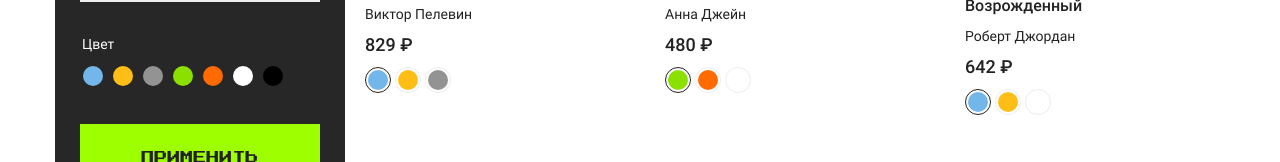
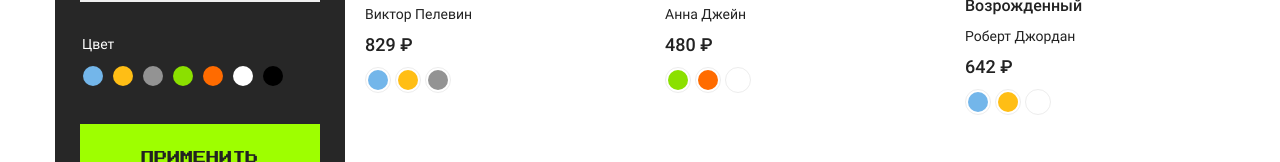
Before and after one commit to tidalinn/vue-techzavr-colors, a Vue app: page / in a window 1280 px wide. Shown: the part 622-784 px from the top of the page. Built offline with nearby package versions, Linux system fonts and the light colour scheme.

Commit message:
Created helpers and general CatalogItemColor component

```diff
--- a/src/App.vue
+++ b/src/App.vue
@@ -2,7 +2,7 @@
   <main class="content container">
     <div class="content__top content__top--catalog">
       <h1 class="content__title">Каталог</h1>
-      <span class="content__info">{{ countProducts }} {{ wordDecline(countProducts, ['товар', 'товара', 'товаров']) }}</span>
+      <span class="content__info">{{ countProducts }} {{ countProducts | wordDecline(['товар', 'товара', 'товаров']) }}</span>
     </div>
     <div class="content__catalog">
       <CatalogFilter :price-from.sync="filterPriceFrom"
@@ -23,6 +23,7 @@ import catalog from './data/catalog';
 import CatalogList from './components/catalog/CatalogList.vue';
 import BasePagination from './components/catalog/BasePagination.vue';
 import CatalogFilter from './components/catalog/CatalogFilter.vue';
+import wordDecline from './helpers/wordDecline';
 
 export default {
   name: 'App',
@@ -63,26 +64,7 @@ export default {
       return this.filteredCatalog.length;
     },
   },
-  methods: {
-    wordDecline(num, expressions) {
-      let result;
-      let count = num % 100;
-
-      if (count >= 5 && count <= 20) {
-        result = expressions['2'];
-      } else {
-        count %= 10;
-        if (count === 1) {
-          result = expressions['0'];
-        } else if (count >= 2 && count <= 4) {
-          result = expressions['1'];
-        } else {
-          result = expressions['2'];
-        }
-      }
-      return result;
-    },
-  },
+  filters: { wordDecline },
 };
 </script>
 
--- a/src/components/catalog/CatalogFilter.vue
+++ b/src/components/catalog/CatalogFilter.vue
@@ -28,39 +28,15 @@
         </label>
       </fieldset>
 
-      <!-- Filter Category -->
-      <!-- <CatalogFilterCategory :category-id="currentCategoryId" /> -->
-
       <!-- Color filter -->
       <fieldset class="form__block">
         <legend class="form__legend">Цвет</legend>
         <ul class="colors">
-          <li class="colors__item" v-for="color in colors" :key="color.id">
-            <label class="colors__label">
-              <input class="colors__radio sr-only" type="radio" name="color" :value="color.id" v-model.number="currentColorId">
-              <span class="colors__value" :style="{'background-color': color.color}">
-              </span>
-            </label>
-          </li>
+          <CatalogItemColor v-for="color in colors" :key="color.id"
+                        :value-color="color.color"
+                        :check-color.sync="color.id" />
         </ul>
       </fieldset>
-
-      <!-- Filter Component -->
-      <!-- <fieldset class="form__block">
-        <legend class="form__legend">Цвет</legend>
-          <ul class="colors">
-            <CatalogFilterColors v-for="color in colors" :key="color.id"
-                                 :color="color" :value-color="currentColorId" />
-          </ul>
-      </fieldset> -->
-
-      <!-- Volume filter -->
-      <!--<fieldset class="form__block">
-        <legend class="form__legend">Объемб в ГБ</legend>
-          <ul class="check-list">
-            <CatalogFilterVolume />
-        </ul>
-      </fieldset>-->
 
       <button class="filter__submit button button--primery" type="submit">Применить</button>
       <button class="filter__reset button button--second" type="button" @click.prevent="reset">Сбросить</button>
@@ -71,8 +47,7 @@
 <script>
 import categories from '../../data/categories';
 import colors from '../../data/colors';
-// import CatalogFilterCategory from './CatalogFilterCategory.vue';
-// import CatalogFilterColors from './CatalogFilterColors.vue';
+import CatalogItemColor from './CatalogItemColor.vue';
 
 export default {
   data() {
@@ -84,7 +59,7 @@ export default {
     };
   },
   props: ['priceFrom', 'priceTo', 'categoryId', 'colorId'],
-  // components: { CatalogFilterCategory, CatalogFilterColors, },
+  components: { CatalogItemColor },
   computed: {
     categories() {
       return categories;
--- a/src/components/catalog/CatalogItem.vue
+++ b/src/components/catalog/CatalogItem.vue
@@ -12,11 +12,9 @@
     <span class="catalog__price"> {{ product.price }} ₽</span>
 
     <ul class="colors colors--black">
-      <!-- eslint-disable vue/no-use-v-if-with-v-for,vue/no-confusing-v-for-v-if -->
-      <CatalogItemColor v-for="colorItem in colors" :key="colorItem.id"
-                        v-if="product.colorsId.includes(colorItem.id)"
-                        :value-color="colorItem.color"
-                        :check-color="colors[currentColor-1].color" />
+      <CatalogItemColor v-for="color in actualColors" :key="color.id"
+                        :value-color="color.color"
+                        :check-color.sync="actualColors[0]" />
     </ul>
   </li>
 </template>
@@ -24,24 +22,21 @@
 <script>
 import CatalogItemColor from './CatalogItemColor.vue';
 import colors from '../../data/colors';
+import filteredColors from '../../helpers/filteredColors';
 
 export default {
-  data() {
-    return {
-      currentColor: this.product.colorsId[0],
-    };
-  },
   props: ['product'],
   components: { CatalogItemColor },
-  computed: {
-    colors() {
-      return colors;
-    },
-  },
+  filters: { filteredColors },
   methods: {
     productColors() {
       return this.product.colorsId;
     },
   },
+  computed: {
+    actualColors() {
+      return filteredColors(colors, this.product);
+    },
+  },
 };
 </script>
--- a/src/components/catalog/CatalogItemColor.vue
+++ b/src/components/catalog/CatalogItemColor.vue
@@ -1,7 +1,7 @@
 <template>
   <li class="colors__item">
     <label class="colors__label colors__label--catalog">
-      <input class="colors__radio sr-only" type="radio" :value="valueColor" v-model="checkColor">
+      <input class="colors__radio sr-only" type="radio" :value="valueColor" v-model="currentColorId">
       <span class="colors__value" :style="{'background-color': valueColor}"></span>
     </label>
   </li>
@@ -9,6 +9,16 @@
 
 <script>
 export default {
+  data() {
+    return {
+      currentColorId: 0,
+    };
+  },
   props: ['valueColor', 'checkColor'],
+  metods: {
+    increment() {
+      this.$emit('update:checkColor', this.currentColorId);
+    },
+  },
 };
 </script>
--- /dev/null
+++ b/src/helpers/filteredColors.js
@@ -0,0 +1,17 @@
+export default function filteredColors(colors, product) {
+  const keys = Object.keys(colors);
+  const values = Object.values(colors);
+  const actualColors = [];
+
+  for (let i = 0; i < keys.length; i += 1) {
+    if (product.colorsId.includes(values[i].id)) {
+      actualColors.push(
+        {
+          id: values[i].id,
+          color: values[i].color,
+        },
+      );
+    }
+  }
+  return actualColors;
+}
--- /dev/null
+++ b/src/helpers/wordDecline.js
@@ -0,0 +1,18 @@
+export default function wordDecline(num, expressions) {
+  let result;
+  let count = num % 100;
+
+  if (count >= 5 && count <= 20) {
+    result = expressions['2'];
+  } else {
+    count %= 10;
+    if (count === 1) {
+      result = expressions['0'];
+    } else if (count >= 2 && count <= 4) {
+      result = expressions['1'];
+    } else {
+      result = expressions['2'];
+    }
+  }
+  return result;
+}
```
Also changed, not shown: src/components/catalog/CatalogFilterCategory.vue (deleted, +0 -24 lines), src/components/catalog/CatalogFilterColors.vue (deleted, +0 -15 lines), src/components/catalog/CatalogFilterVolume.vue (deleted, +0 -16 lines), public/assets/css/style.min.css, 1 other file (tests, documents, lock files or other folders).
